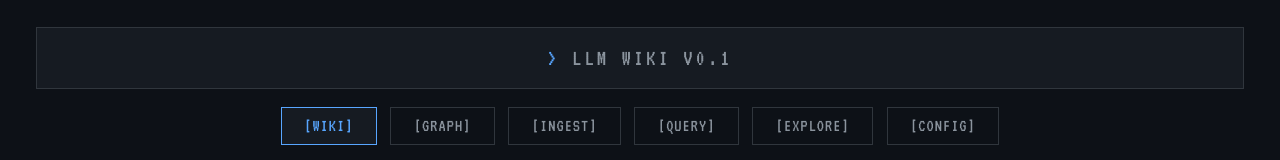
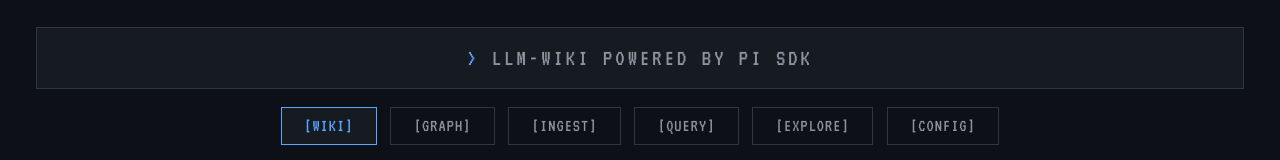
Before and after one commit to alexsokolow/pi-llm-wiki, a React (Vite) app: page / in a window 1280 px wide. Shown: the top 160 px of the page. Built offline with nearby package versions, Linux system fonts and the light colour scheme; no server answers.

Commit message:
Rename app to 'llm-wiki powered by pi sdk' and fix config tab color to blue

```diff
--- a/index.html
+++ b/index.html
@@ -4,7 +4,7 @@
     <meta charset="UTF-8" />
     <link rel="icon" type="image/svg+xml" href="/vite.svg" />
     <meta name="viewport" content="width=device-width, initial-scale=1.0" />
-    <title>LLM Wiki</title>
+    <title>llm-wiki powered by pi sdk</title>
     <link rel="preconnect" href="https://fonts.googleapis.com" />
     <link rel="preconnect" href="https://fonts.gstatic.com" crossorigin />
     <link href="https://fonts.googleapis.com/css2?family=VT323&display=swap" rel="stylesheet" />
--- a/package.json
+++ b/package.json
@@ -1,5 +1,5 @@
 {
-  "name": "llm-wiki",
+  "name": "llm-wiki-powered-by-pi-sdk",
   "private": true,
   "version": "0.1.0",
   "type": "module",
--- a/src/App.tsx
+++ b/src/App.tsx
@@ -30,7 +30,7 @@
 
   return (
     <TerminalLayout
-      header="LLM WIKI v0.1"
+      header="llm-wiki powered by pi sdk"
       nav={
         <nav className="nav-bar">
           {navItems.map((item) => (
--- a/src/styles/retro.css
+++ b/src/styles/retro.css
@@ -630,7 +630,7 @@
 }
 
 .settings-provider-item {
-  color: #3fb950;
+  color: #58a6ff;
   font-family: 'VT323', monospace;
   font-size: 0.95rem;
   padding: 0.25rem 0;
```
Also changed, not shown: .pi/settings.json.
